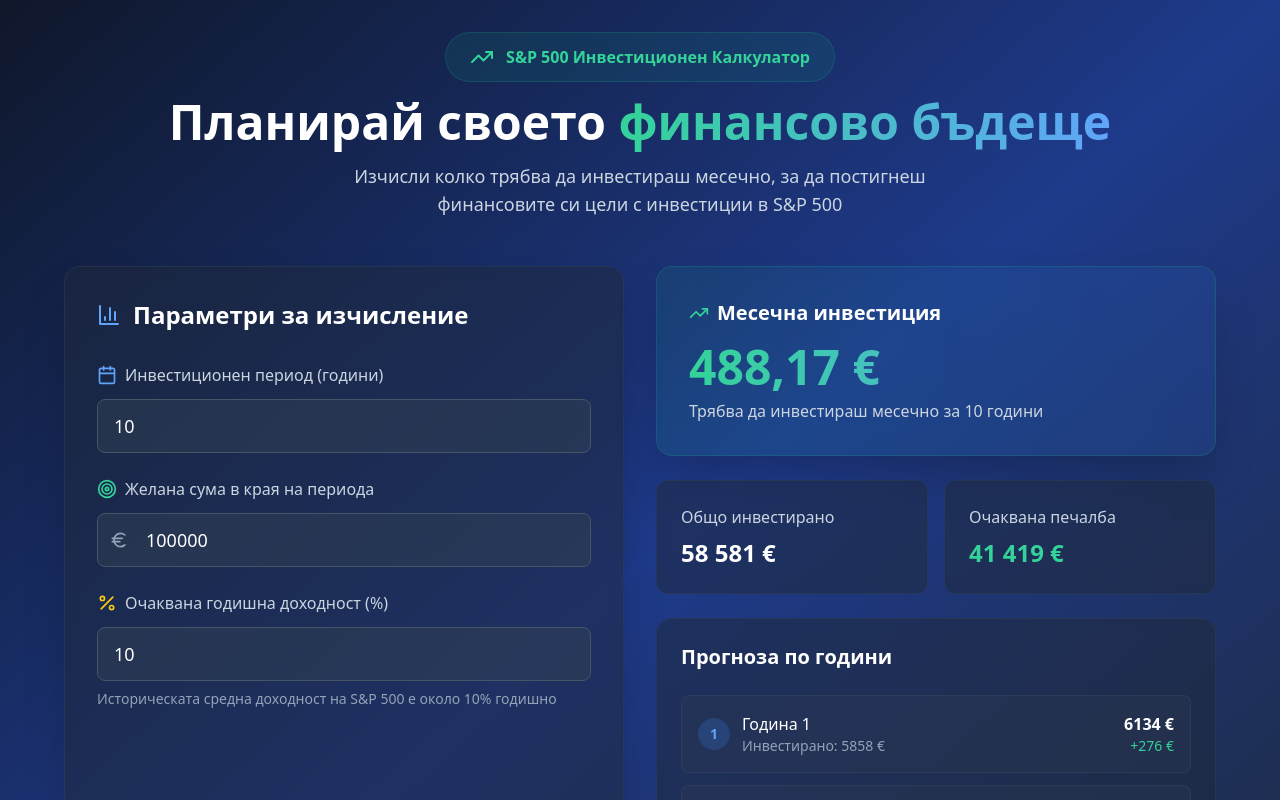
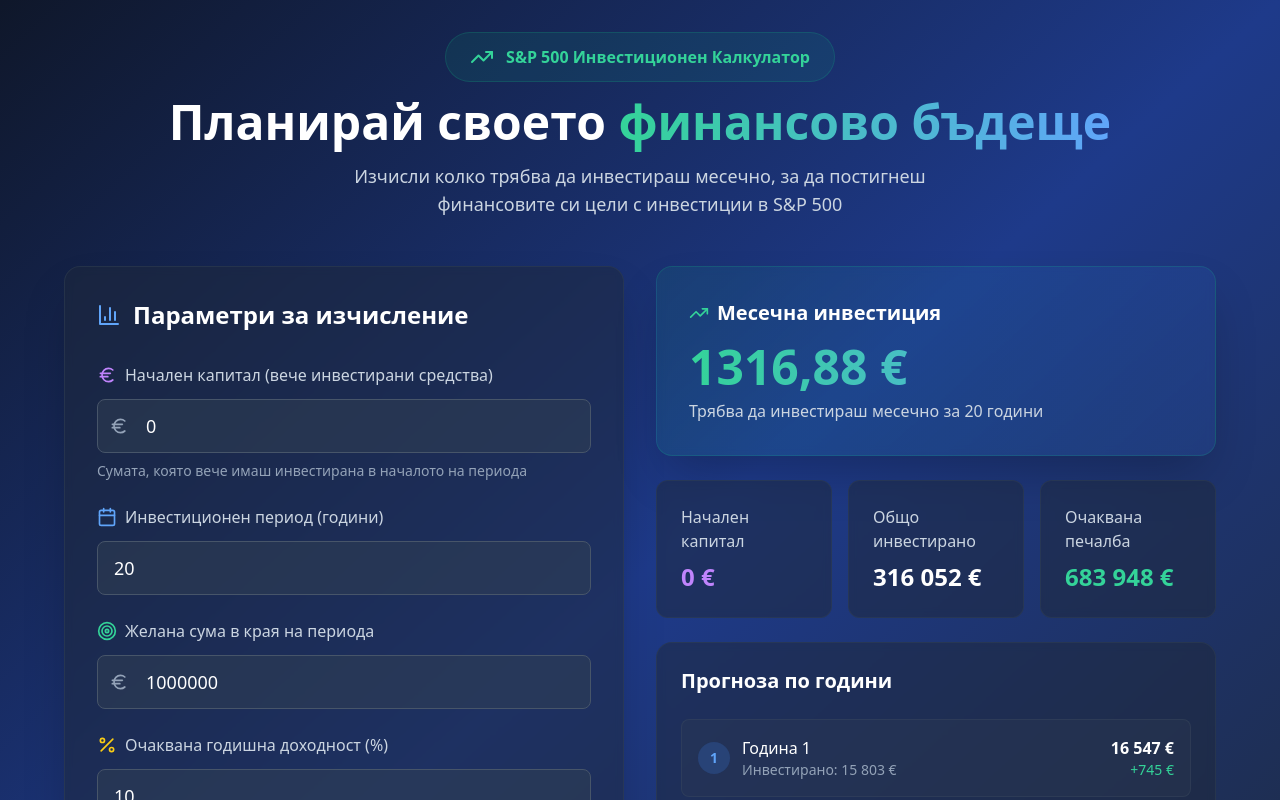
Before and after one commit to seemoreAI/InvestCalc, a React (Vite) app: page / in a window 1280 px wide. Shown: the top 800 px of the page. Built offline with nearby package versions, Linux system fonts and the light colour scheme.

Commit message:
Add initial capital field and update defaults

```diff
--- a/src/App.tsx
+++ b/src/App.tsx
@@ -4,23 +4,26 @@ import { TrendingUp, Target, Calendar, Percent, Euro, BarChart3 } from 'lucide-r
 interface CalculationResult {
   monthlyInvestment: number;
   totalInvested: number;
+  initialCapital: number;
   totalProfit: number;
   yearlyBreakdown: Array<{
     year: number;
     totalValue: number;
     totalInvested: number;
+    initialCapital: number;
     profit: number;
   }>;
 }
 
 function App() {
-  const [years, setYears] = useState<number>(10);
-  const [targetAmount, setTargetAmount] = useState<number>(100000);
+  const [years, setYears] = useState<number>(20);
+  const [targetAmount, setTargetAmount] = useState<number>(1000000);
   const [annualReturn, setAnnualReturn] = useState<number>(10);
+  const [initialCapital, setInitialCapital] = useState<number>(0);
   const [result, setResult] = useState<CalculationResult | null>(null);
 
   const calculateInvestment = () => {
-    if (years <= 0 || targetAmount <= 0 || annualReturn < 0) {
+    if (years <= 0 || targetAmount <= 0 || annualReturn < 0 || initialCapital < 0) {
       setResult(null);
       return;
     }
@@ -28,24 +31,36 @@ function App() {
     const monthlyRate = annualReturn / 100 / 12;
     const totalMonths = years * 12;
 
+    // Calculate future value of initial capital
+    const futureValueOfInitial = initialCapital * Math.pow(1 + monthlyRate, totalMonths);
+
+    // Remaining amount needed from monthly investments
+    const remainingAmount = targetAmount - futureValueOfInitial;
+
     // Calculate monthly payment needed using Future Value of Annuity formula
-    // PMT = FV / [((1 + r)^n - 1) / r]
-    const monthlyInvestment = targetAmount / (((Math.pow(1 + monthlyRate, totalMonths) - 1) / monthlyRate));
+    // PMT = (FV - PV*(1+r)^n) / [((1 + r)^n - 1) / r]
+    const monthlyInvestment = remainingAmount > 0
+      ? remainingAmount / (((Math.pow(1 + monthlyRate, totalMonths) - 1) / monthlyRate))
+      : 0;
+
     const totalInvested = monthlyInvestment * totalMonths;
-    const totalProfit = targetAmount - totalInvested;
+    const totalProfit = targetAmount - totalInvested - initialCapital;
 
     // Calculate yearly breakdown
     const yearlyBreakdown = [];
     for (let year = 1; year <= years; year++) {
       const monthsElapsed = year * 12;
       const investedSoFar = monthlyInvestment * monthsElapsed;
-      const totalValue = monthlyInvestment * (((Math.pow(1 + monthlyRate, monthsElapsed) - 1) / monthlyRate));
-      const profit = totalValue - investedSoFar;
+      const futureValueOfInitialAtYear = initialCapital * Math.pow(1 + monthlyRate, monthsElapsed);
+      const futureValueOfMonthlyAtYear = monthlyInvestment * (((Math.pow(1 + monthlyRate, monthsElapsed) - 1) / monthlyRate));
+      const totalValue = futureValueOfInitialAtYear + futureValueOfMonthlyAtYear;
+      const profit = totalValue - investedSoFar - initialCapital;
 
       yearlyBreakdown.push({
         year,
         totalValue,
         totalInvested: investedSoFar,
+        initialCapital,
         profit
       });
     }
@@ -53,6 +68,7 @@ function App() {
     setResult({
       monthlyInvestment,
       totalInvested,
+      initialCapital,
       totalProfit,
       yearlyBreakdown
     });
@@ -60,7 +76,7 @@ function App() {
 
   useEffect(() => {
     calculateInvestment();
-  }, [years, targetAmount, annualReturn]);
+  }, [years, targetAmount, annualReturn, initialCapital]);
 
   const formatCurrency = (amount: number) => {
     return new Intl.NumberFormat('bg-BG', {
@@ -106,6 +122,28 @@ function App() {
             </h2>
 
             <div className="space-y-6">
+              {/* Initial Capital Input */}
+              <div>
+                <label className="flex items-center gap-2 text-slate-300 font-medium mb-3">
+                  <Euro className="w-5 h-5 text-purple-400" />
+                  Начален капитал (вече инвестирани средства)
+                </label>
+                <div className="relative">
+                  <Euro className="absolute left-3 top-1/2 transform -translate-y-1/2 w-5 h-5 text-slate-400" />
+                  <input
+                    type="number"
+                    value={initialCapital}
+                    onChange={(e) => setInitialCapital(Number(e.target.value))}
+                    min="0"
+                    className="w-full bg-slate-700/50 border border-slate-600 rounded-lg pl-12 pr-4 py-3 text-white text-lg focus:outline-none focus:ring-2 focus:ring-purple-500 focus:border-purple-500 transition-all duration-200"
+                    placeholder="0"
+                  />
+                </div>
+                <p className="text-slate-400 text-sm mt-2">
+                  Сумата, която вече имаш инвестирана в началото на периода
+                </p>
+              </div>
+
               {/* Years Input */}
               <div>
                 <label className="flex items-center gap-2 text-slate-300 font-medium mb-3">
@@ -137,7 +175,7 @@ function App() {
                     onChange={(e) => setTargetAmount(Number(e.target.value))}
                     min="1000"
                     className="w-full bg-slate-700/50 border border-slate-600 rounded-lg pl-12 pr-4 py-3 text-white text-lg focus:outline-none focus:ring-2 focus:ring-emerald-500 focus:border-emerald-500 transition-all duration-200"
-                    placeholder="100000"
+                    placeholder="1000000"
                   />
                 </div>
               </div>
@@ -173,18 +211,37 @@ function App() {
                 <div className="bg-gradient-to-r from-emerald-500/10 to-blue-500/10 backdrop-blur-sm rounded-2xl p-8 border border-emerald-500/20 shadow-2xl">
                   <h3 className="text-xl font-bold text-white mb-4 flex items-center gap-2">
                     <TrendingUp className="w-5 h-5 text-emerald-400" />
-                    Месечна инвестиция
+                    {result.monthlyInvestment > 0 ? 'Месечна инвестиция' : 'Началният капитал е достатъчен!'}
                   </h3>
+                  {result.monthlyInvestment > 0 ? (
+                    <>
                       <div className="text-4xl md:text-5xl font-bold text-transparent bg-clip-text bg-gradient-to-r from-emerald-400 to-blue-400 mb-2">
                         {formatCurrencyPrecise(result.monthlyInvestment)}
                       </div>
                       <p className="text-slate-300">
                         Трябва да инвестираш месечно за {years} години
                       </p>
+                    </>
+                  ) : (
+                    <>
+                      <div className="text-4xl md:text-5xl font-bold text-transparent bg-clip-text bg-gradient-to-r from-emerald-400 to-blue-400 mb-2">
+                        {formatCurrencyPrecise(0)}
+                      </div>
+                      <p className="text-slate-300">
+                        Началният ти капитал ще нарасне до целевата сума за {years} години
+                      </p>
+                    </>
+                  )}
                 </div>
 
                 {/* Summary Cards */}
-                <div className="grid grid-cols-2 gap-4">
+                <div className="grid grid-cols-3 gap-4">
+                  <div className="bg-slate-800/50 backdrop-blur-sm rounded-xl p-6 border border-slate-700/50">
+                    <h4 className="text-slate-300 font-medium mb-2">Начален капитал</h4>
+                    <div className="text-2xl font-bold text-purple-400">
+                      {formatCurrency(result.initialCapital)}
+                    </div>
+                  </div>
                   <div className="bg-slate-800/50 backdrop-blur-sm rounded-xl p-6 border border-slate-700/50">
                     <h4 className="text-slate-300 font-medium mb-2">Общо инвестирано</h4>
                     <div className="text-2xl font-bold text-white">
@@ -212,7 +269,7 @@ function App() {
                           <div>
                             <div className="text-white font-medium">Година {item.year}</div>
                             <div className="text-slate-400 text-sm">
-                              Инвестирано: {formatCurrency(item.totalInvested)}
+                              Инвестирано: {formatCurrency(item.totalInvested + item.initialCapital)}
                             </div>
                           </div>
                         </div>
```
Lines whose indentation alone changed are shown as unchanged.
